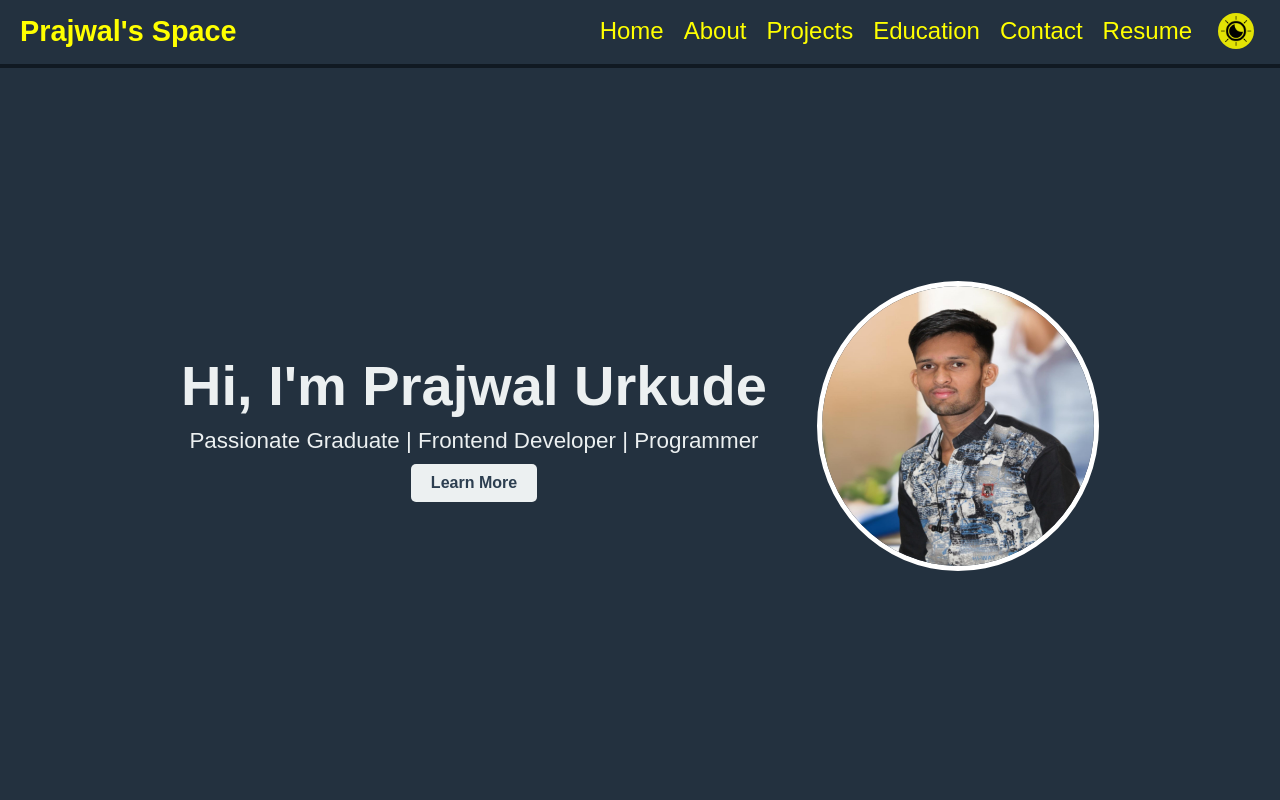
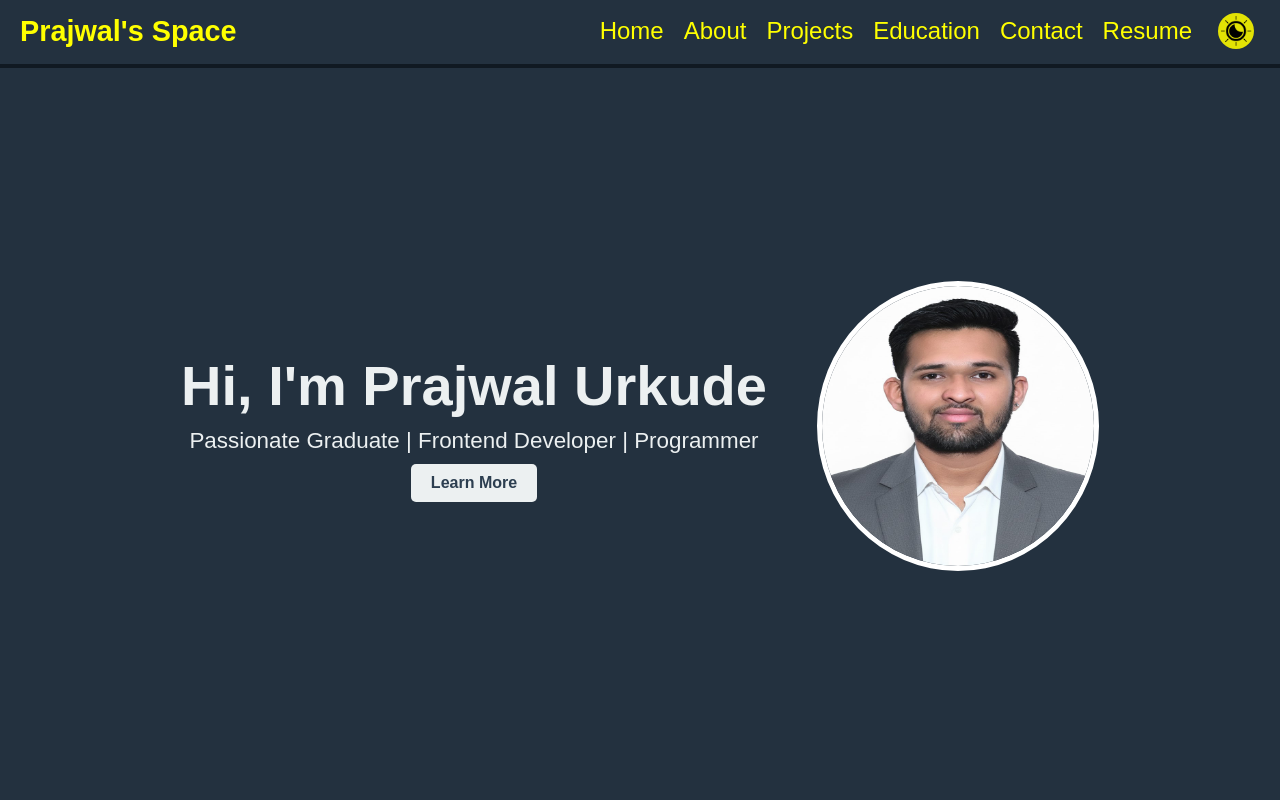
Before and after one commit to PrajwalUrkude/Portfolio, a plain HTML site: page index.html in a window 1280 px wide. Shown: the top 800 px of the page. Drawn offline with Linux system fonts and the light colour scheme.

Commit message:
Updated profile image

```diff
--- a/index.html
+++ b/index.html
@@ -65,7 +65,7 @@
         </div>
         <div class="photo-container">
           <img
-            src="Img/Profile.jpg"
+            src="Img/Profile1.jpg"
             alt="Prajwal Urkude"
             class="profile-photo"
           />
```
Also changed, not shown: Img/Profile1.jpg (added).
